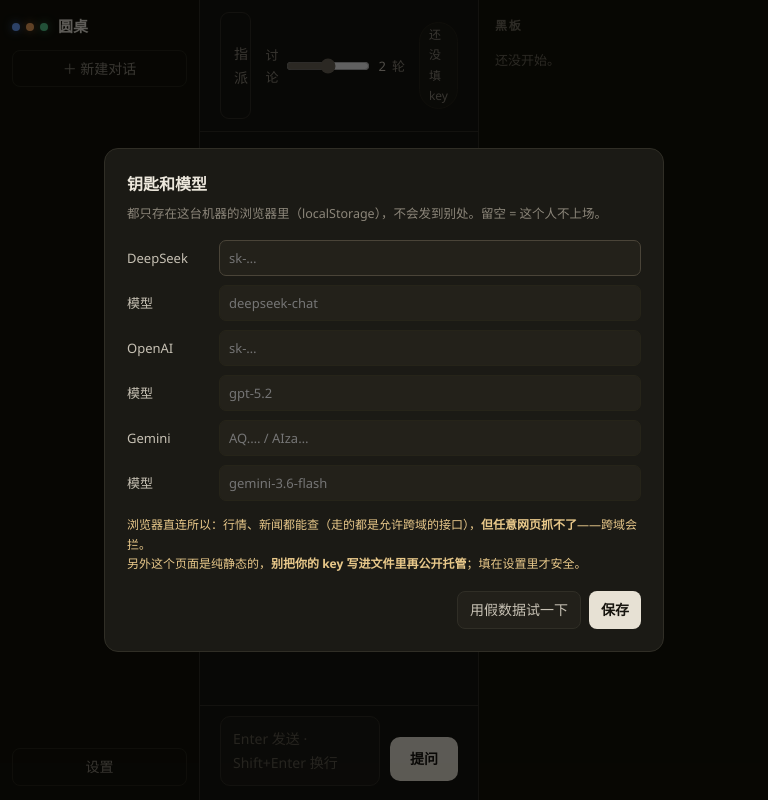
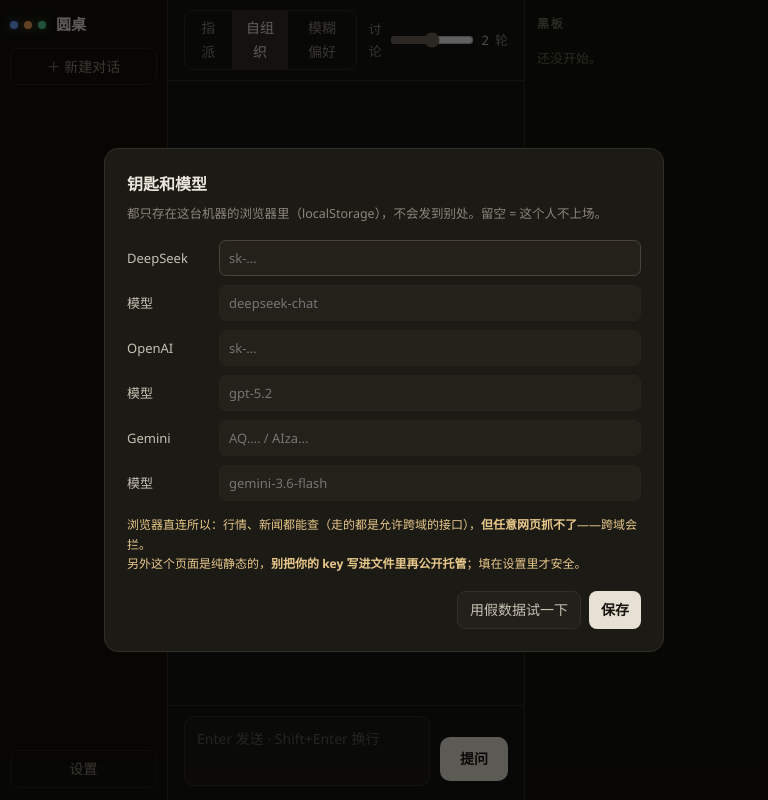
Before and after one commit to nieyumo/roundtable, a plain HTML site: page index.html in a window 768 px wide. Drawn offline with Linux system fonts and the light colour scheme.

Commit message:
deploy: 多 AI 圆桌 2026-11-16 23:52

```diff
--- a/index.html
+++ b/index.html
@@ -116,6 +116,17 @@
       .dlg-actions { display: flex; justify-content: flex-end; gap: 8px; margin-top: 18px; }
       .warn { color: var(--amber); font-size: 12px; margin-top: 14px; line-height: 1.6; }
       .primary { background: #e7e1d4; color: #17150f; border: none; font-weight: 650; }
+
+      /* 中屏：两栏收窄，别把中间挤死 */
+      @media (max-width: 1100px) and (min-width: 761px) {
+        #app { grid-template-columns: 168px minmax(0, 1fr) 244px; }
+        #sidebar { padding: 12px 10px; }
+        #board { padding: 14px 12px 20px; }
+        header { padding: 10px 16px; gap: 12px; }
+        .chips { display: none; }   /* 名字已经说明是哪家，chip 在这里是冗余的 */
+        #messages { padding: 16px 16px 8px; }
+        footer { padding: 10px 16px 14px; }
+      }
 
       /* ---------- 手机：单栏 + 两个抽屉 ---------- */
       .iconbtn { display: none; align-items: center; justify-content: center; padding: 6px 10px; }
```
